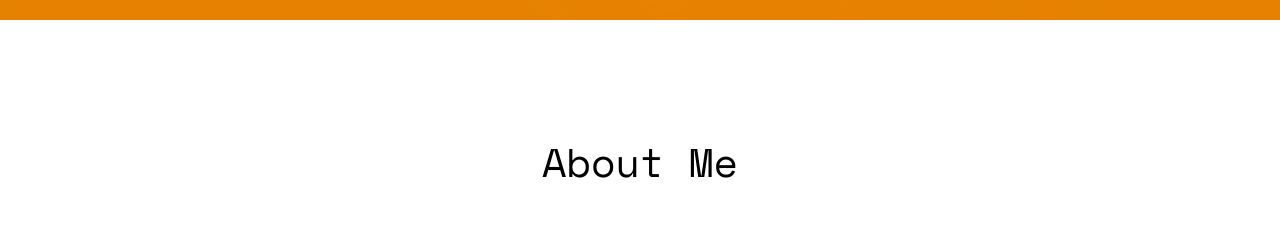
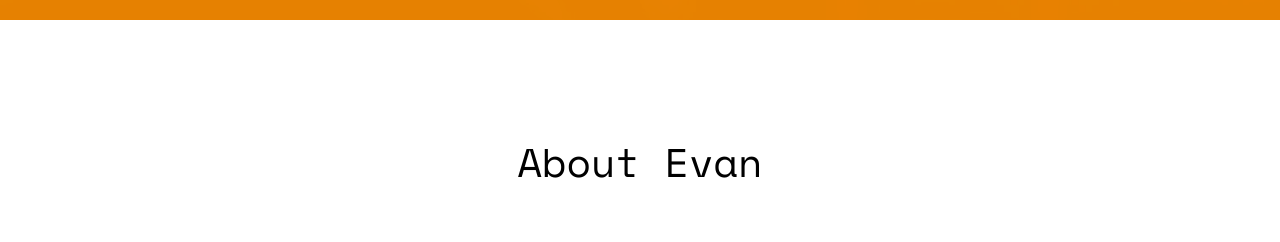
Before and after one commit to Efws777/Efws777.github.io, a plain HTML site: page index.html in a window 1280 px wide. Shown: the part 780-1022 px from the top of the page. Drawn offline with nearby package versions, Linux system fonts and the light colour scheme; files whose address does not match are found by name.

Commit message:
Update index.html

```diff
--- a/index.html
+++ b/index.html
@@ -66,7 +66,7 @@
 		<div class="container">
 			<div class="row">
 				<div class="col-md-8 col-md-offset-2 text-center fh5co-heading">
-					<h2>About Me</h2>
+					<h2>About Evan</h2>
 				</div>
 			</div>
 			<div class="row">
```
